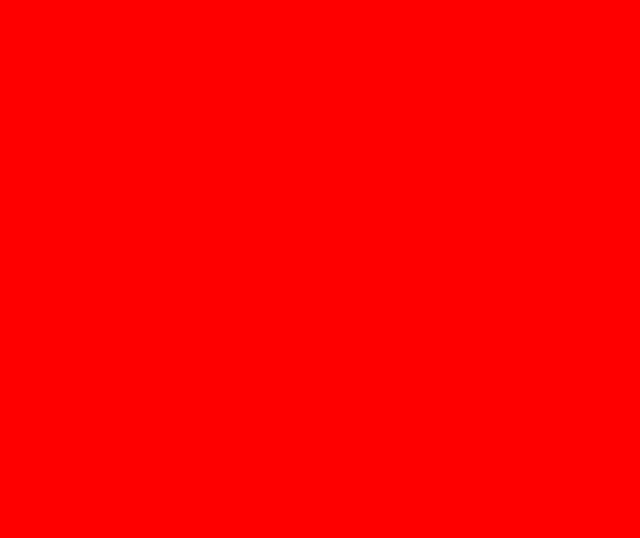
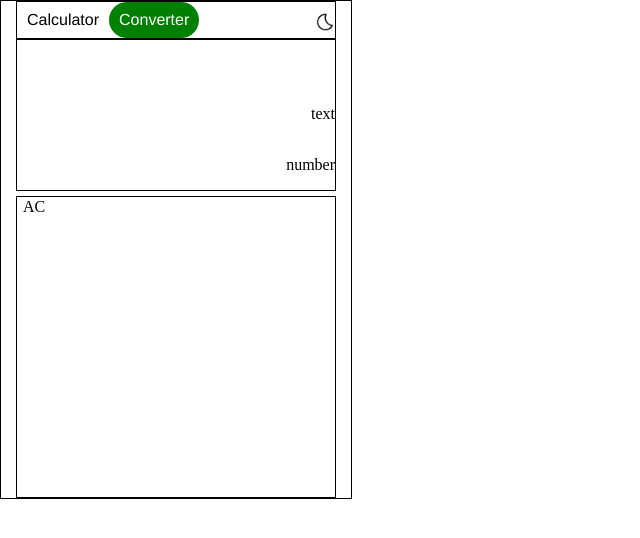
Before and after one commit to StanisPos/calculator, a website built with webpack: page src/index.html in a window 1280 px wide. Shown: the whole page, without its empty margins (0-640 px from the left). Built offline with nearby package versions, Linux system fonts and the light colour scheme.

Commit message:
create base views

```diff
--- a/package.json
+++ b/package.json
@@ -19,6 +19,7 @@
   },
   "homepage": "https://github.com/StanisPos/calculator#readme",
   "dependencies": {
+    "normalize.css": "8.0.1",
     "webpack": "5.56.1",
     "webpack-cli": "4.8.0"
   },
@@ -29,6 +30,7 @@
     "css-loader": "6.3.0",
     "css-minimizer-webpack-plugin": "3.1.0",
     "eslint": "^7.32.0",
+    "file-loader": "6.2.0",
     "html-webpack-inline-source-plugin": "0.0.10",
     "html-webpack-plugin": "5.3.2",
     "mini-css-extract-plugin": "2.3.0",
--- a/src/index.html
+++ b/src/index.html
@@ -8,5 +8,31 @@
   <title>Calculator</title>
 </head>
 <body>
+<main class='calc'>
+  <section class='calc__wrapper'>
+    <nav class='calc__nav'>
+      <ul class='calc__nav-list'>
+        <li class='calc__nav-item'>
+          <button class='calc__nav-btn calc__nav-btn--calculator'>Calculator</button>
+        </li>
+        <li class='calc__nav-item'>
+          <button class='calc__nav-btn active calc__nav-btn--converter'>Converter</button>
+        </li>
+        <li class='calc__nav-item'>
+          <button class='calc__nav-btn calc__nav-btn--theme'></button>
+        </li>
+      </ul>
+    </nav>
+    <div class='calc__inner'>
+      <div class='calc__screen'>
+        <p class='calc__screen-field calc__screen-field--text'>text</p>
+        <p class='calc__screen-field calc__screen-field--number'>number</p>
+      </div>
+      <div class='calc__controls'>
+        <button class='calc__controls-btn'>AC</button>
+      </div>
+    </div>
+  </section>
+</main>
 </body>
 </html>
--- a/src/js/index.js
+++ b/src/js/index.js
@@ -1 +1,2 @@
+import 'normalize.css';
 import '../styles/style.scss';
--- /dev/null
+++ b/src/styles/controls/styles.scss
@@ -0,0 +1,9 @@
+.calc__controls {
+  margin-top: 5px;
+  min-height: 300px;
+  border: 1px solid black;
+
+  &-btn {
+    @include reset-btn;
+  }
+}
--- /dev/null
+++ b/src/styles/main/styles.scss
@@ -0,0 +1,9 @@
+.calc {
+  padding: 0 15px;
+  border: 1px solid black;
+  max-width: 320px;
+
+  &__wrapper {
+    margin: 0 auto;
+  }
+}
--- /dev/null
+++ b/src/styles/mixins/styles.scss
@@ -0,0 +1,20 @@
+@mixin reset-list {
+  margin: 0;
+  padding: 0;
+  list-style: none;
+}
+
+@mixin reset-btn {
+  margin: 0;
+  text-align: center;
+  cursor: pointer;
+  border: none;
+  background-color: transparent;
+}
+
+@mixin text {
+  font-family: 'Helvetica', sans-serif;
+  font-size: 1rem;
+  line-height: 1;
+  text-decoration: none;
+}
--- /dev/null
+++ b/src/styles/nav/styles.scss
@@ -0,0 +1,32 @@
+.calc__nav {
+  border: 1px solid black;
+
+  &-list {
+    @include reset-list;
+    display: flex;
+    align-items: center;
+  }
+
+  &-item {
+    &:last-of-type {
+      margin-left: auto;
+    }
+  }
+
+  &-btn {
+    @include reset-btn;
+    @include text;
+    padding: 10px;
+    border-radius: 20px;
+
+    &--theme {
+      background-image: url("/assets/icons/moon.png");
+      background-size: contain;
+    }
+
+    &.active {
+      color: #ffffff;
+      background-color: green;
+    }
+  }
+}
--- /dev/null
+++ b/src/styles/screen/styles.scss
@@ -0,0 +1,9 @@
+.calc__screen {
+  display: flex;
+  flex-direction: column;
+  align-items: flex-end;
+  justify-content: flex-end;
+
+  min-height: 150px;
+  border: 1px solid black;
+}
--- a/src/styles/style.scss
+++ b/src/styles/style.scss
@@ -1,7 +1,5 @@
-body {
-  background-color: red;
-
-  h1 {
-    color: white;
-  }
-}
+@import "./mixins/styles.scss";
+@import "./main/styles.scss";
+@import "./nav/styles.scss";
+@import "./screen/styles.scss";
+@import "./controls/styles.scss";
--- /dev/null
+++ b/src/styles/variables/styles.scss
@@ -0,0 +1,4 @@
+$blackMain: #283637;
+$whiteMain: #ffffff;
+$greenSub: #009788;
+$graySub: #677b79;
--- a/webpack.config.js
+++ b/webpack.config.js
@@ -24,7 +24,7 @@ module.exports = {
         },
       },
       {
-        test: /\.s[ac]ss$/i,
+        test: /(\.css|\.scss)$/,
         use: [MiniCssExtractPlugin.loader, 'css-loader', 'sass-loader', {
           loader: 'postcss-loader',
           options: {
@@ -39,14 +39,8 @@ module.exports = {
       },
       {
         test: /\.(png|jpg|gif|svg)$/i,
-        use: [
-          {
-            loader: 'url-loader',
-            options: {
-              limit: true,
-            },
-          },
-        ],
+        include: path.join(__dirname, 'assets/img'),
+        loader: 'file-loader',
       },
     ],
   },
```
Also changed, not shown: assets/icons/moon.png (added), assets/icons/sun.svg (added), 1 other file.
